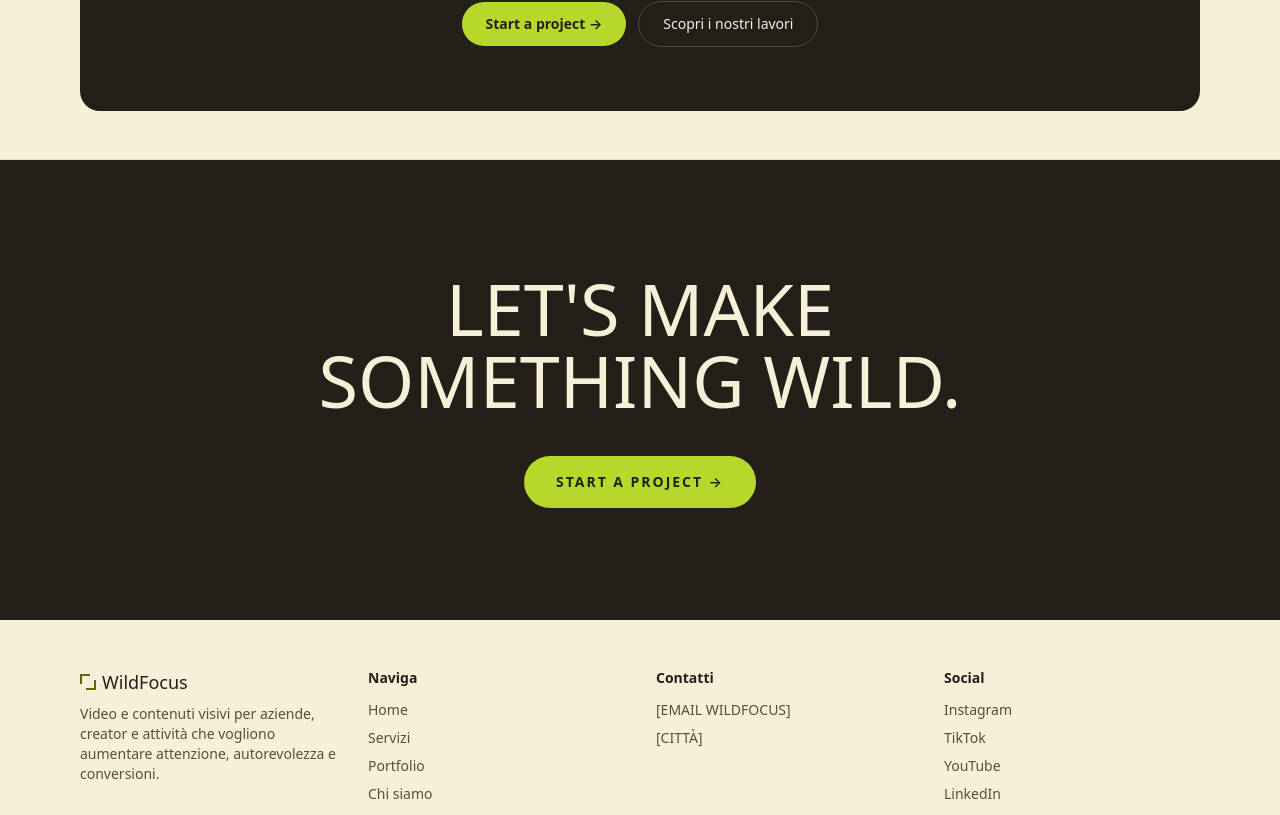
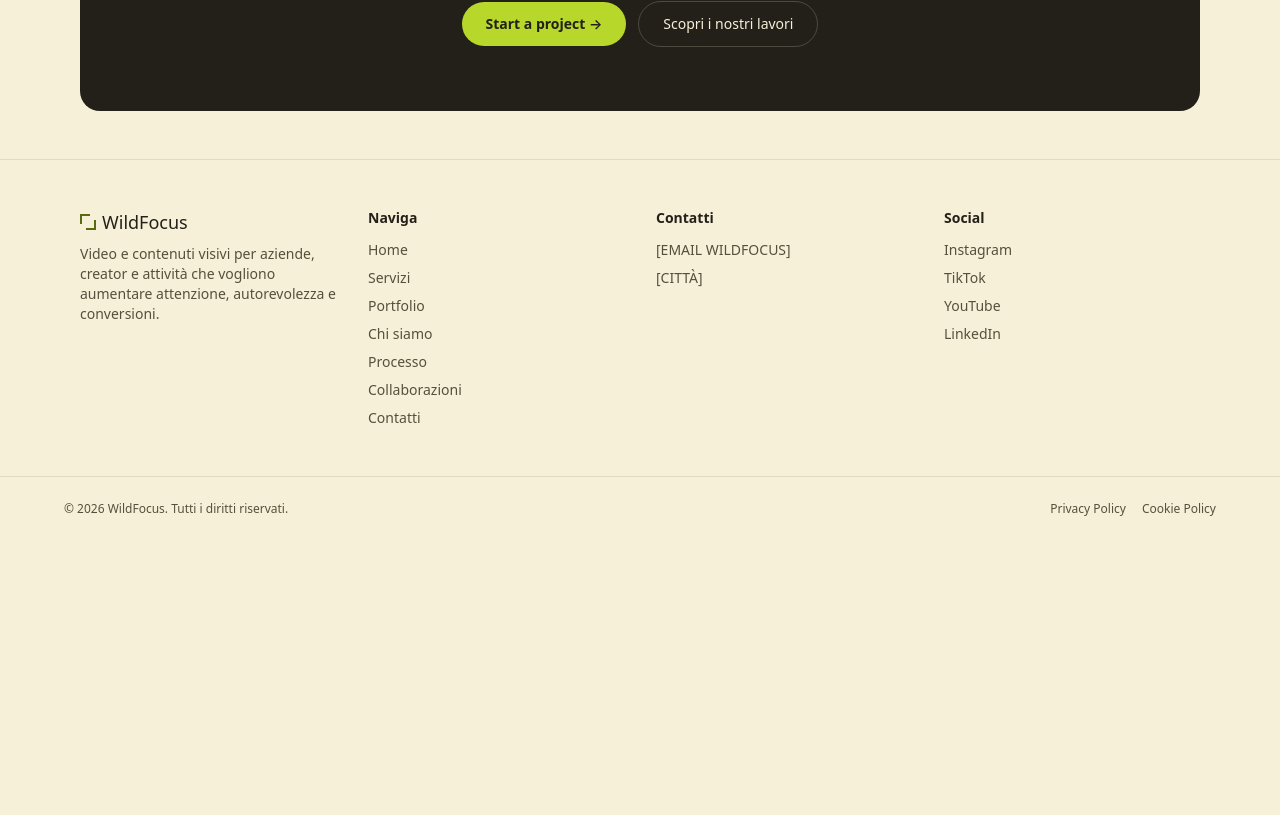
Before and after one commit to NicoloScivittaro/WildFocus, a React (Vite) app: page / in a window 1280 px wide. Shown: the part 2308-3123 px from the top of the page. After the commit the page ends 2849 px from the top, so only its background shows below. Built offline with nearby package versions, Linux system fonts and the light colour scheme; a web font is replaced by a local one.

Commit message:
refactor: remove duplicate START A PROJECT section from footer

```diff
--- a/src/components/layout/Footer.tsx
+++ b/src/components/layout/Footer.tsx
@@ -12,53 +12,6 @@ export function Footer() {
 
   return (
     <footer className="border-t border-ink/10 bg-base">
-      {/*
-        The last scene: the promise, then the door. WILD arrives out of focus
-        and resolves — the same gesture as the hero, closing the loop.
-      */}
-      <section className="bg-ink px-4 py-20 text-center md:py-28">
-        <SplitLines
-          as="h2"
-          mode="inView"
-          stagger={0.1}
-          lines={[
-            "LET'S MAKE",
-            <>
-              SOMETHING{' '}
-              {prefersReducedMotion ? (
-                <span>WILD.</span>
-              ) : (
-                <motion.span
-                  className="inline-block"
-                  initial={{ opacity: 0, filter: 'blur(14px)', scale: 1.06, skewX: 7 }}
-                  whileInView={{ opacity: 1, filter: 'blur(0px)', scale: 1, skewX: 0 }}
-                  viewport={VIEWPORT}
-                  transition={{ duration: 1.25, ease: EASE_FOCUS, delay: 0.18 }}
-                >
-                  WILD.
-                </motion.span>
-              )}
-            </>,
-          ]}
-          className="font-display text-4xl leading-[1.05] text-base md:text-7xl"
-        />
-
-        <div className="mt-10 flex justify-center">
-          <MagneticButton strength={9}>
-            <Link
-              to={siteConfig.startProjectPath}
-              data-cursor="GO →"
-              className="group relative overflow-hidden rounded-full bg-accent px-8 py-4 text-sm font-semibold tracking-[0.14em] text-ink"
-            >
-              <span className="absolute inset-0 -translate-x-full bg-accent-deep transition-transform duration-500 ease-[cubic-bezier(0.16,1,0.3,1)] group-hover:translate-x-0" />
-              <span className="relative transition-colors duration-500 group-hover:text-base">
-                START A PROJECT →
-              </span>
-            </Link>
-          </MagneticButton>
-        </div>
-      </section>
-
       <div className="mx-auto grid max-w-6xl gap-8 px-4 py-12 md:grid-cols-4">
         <div>
           <Logo />
```
